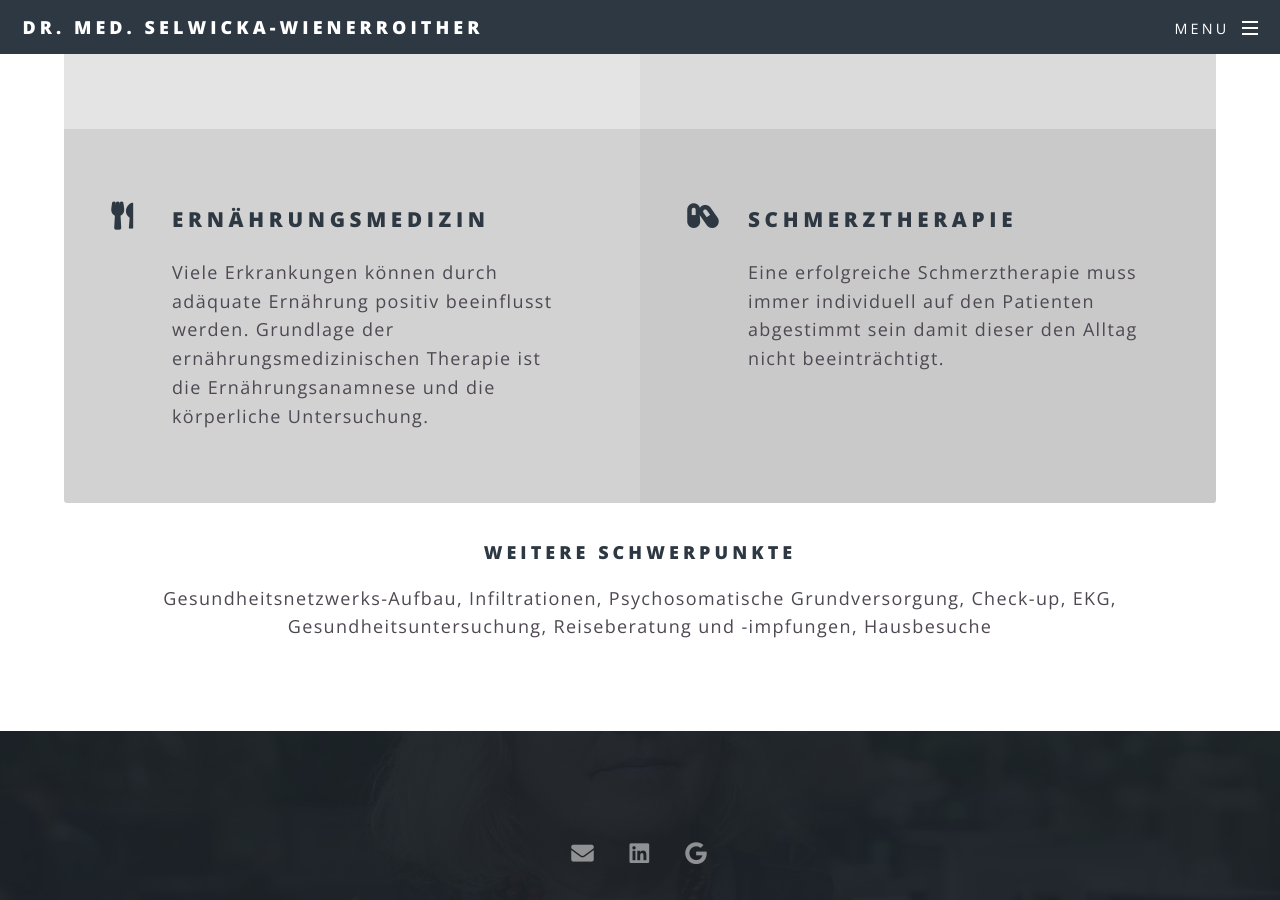
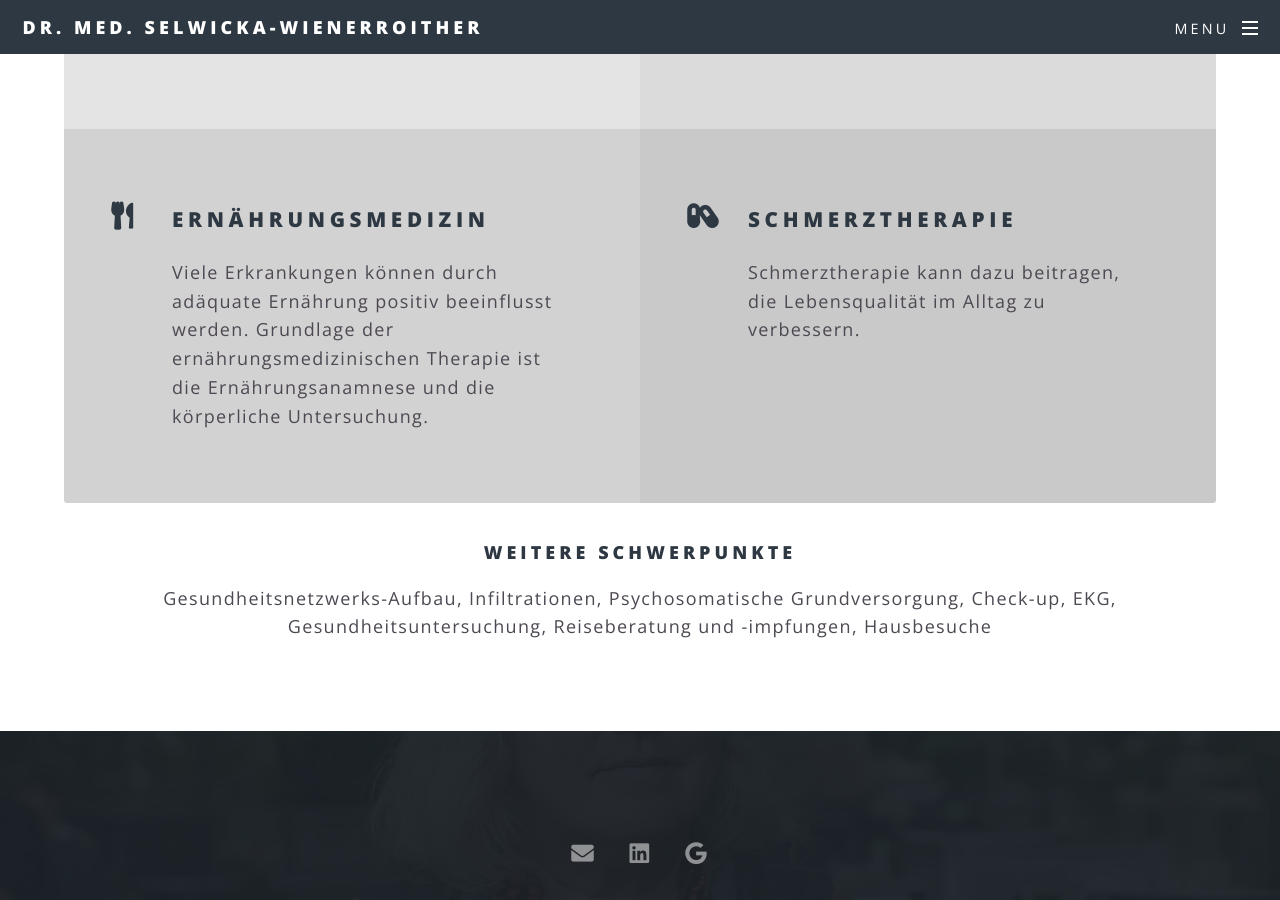
Before and after one commit to patrickfav/website-dr-sel, a Jekyll site: the page built from page_index.html, in a window 1280 px wide and 900 px high, scrolled down 3238 px. Built offline with Jekyll 4.4.1, drawn with Linux system fonts in a browser that asks for light colours; some web fonts are replaced.

Commit message:
Update schmerztherapie

```diff
--- a/page_index.html
+++ b/page_index.html
@@ -218,7 +218,7 @@ internal_id: index
             </li>
             <li class="icon iconfont-capsules">
                 <h3>Schmerztherapie</h3>
-                <p>Eine erfolgreiche Schmerztherapie muss immer individuell auf den Patienten abgestimmt sein damit dieser den Alltag nicht beeinträchtigt.</p>
+                <p>Schmerztherapie kann dazu beitragen, die Lebensqualität im Alltag zu verbessern.</p>
             </li>
         </ul>
 
```
